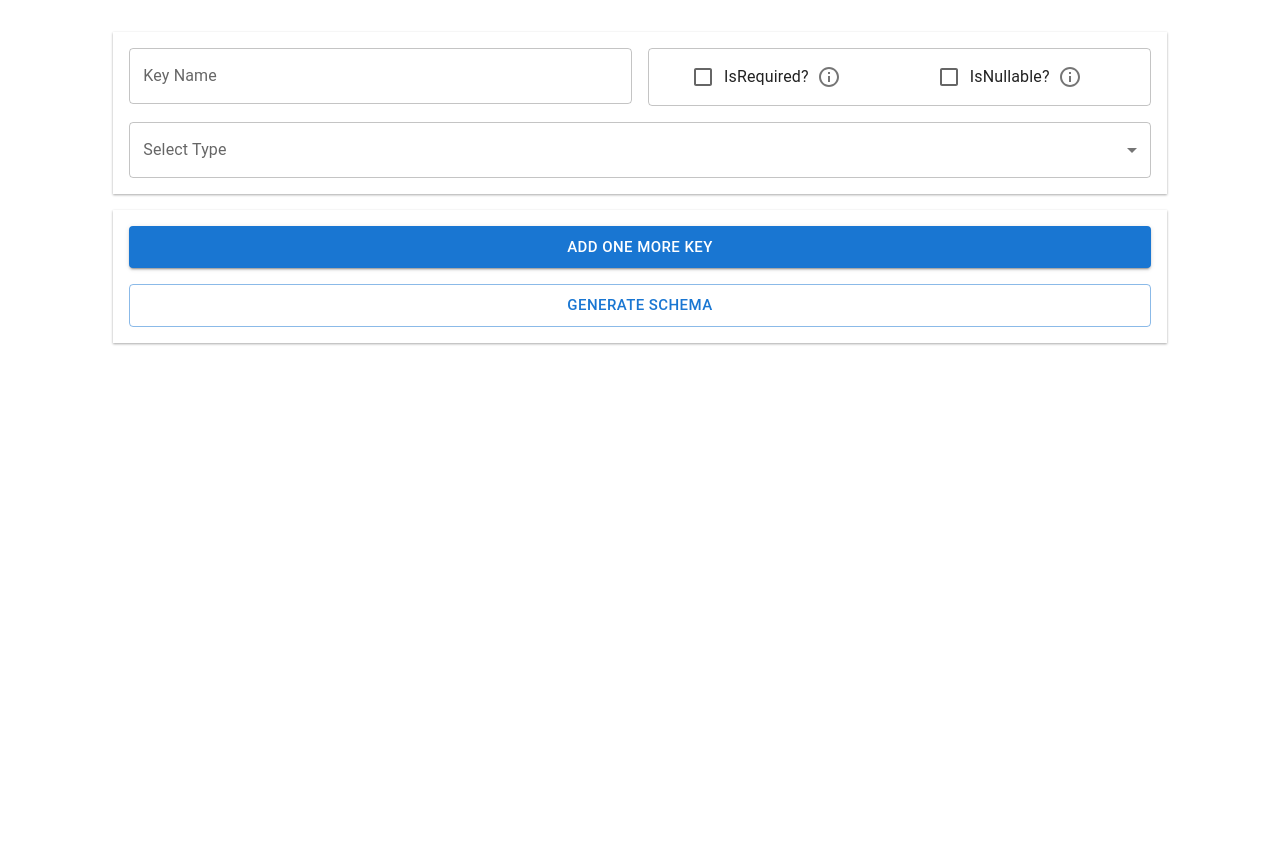
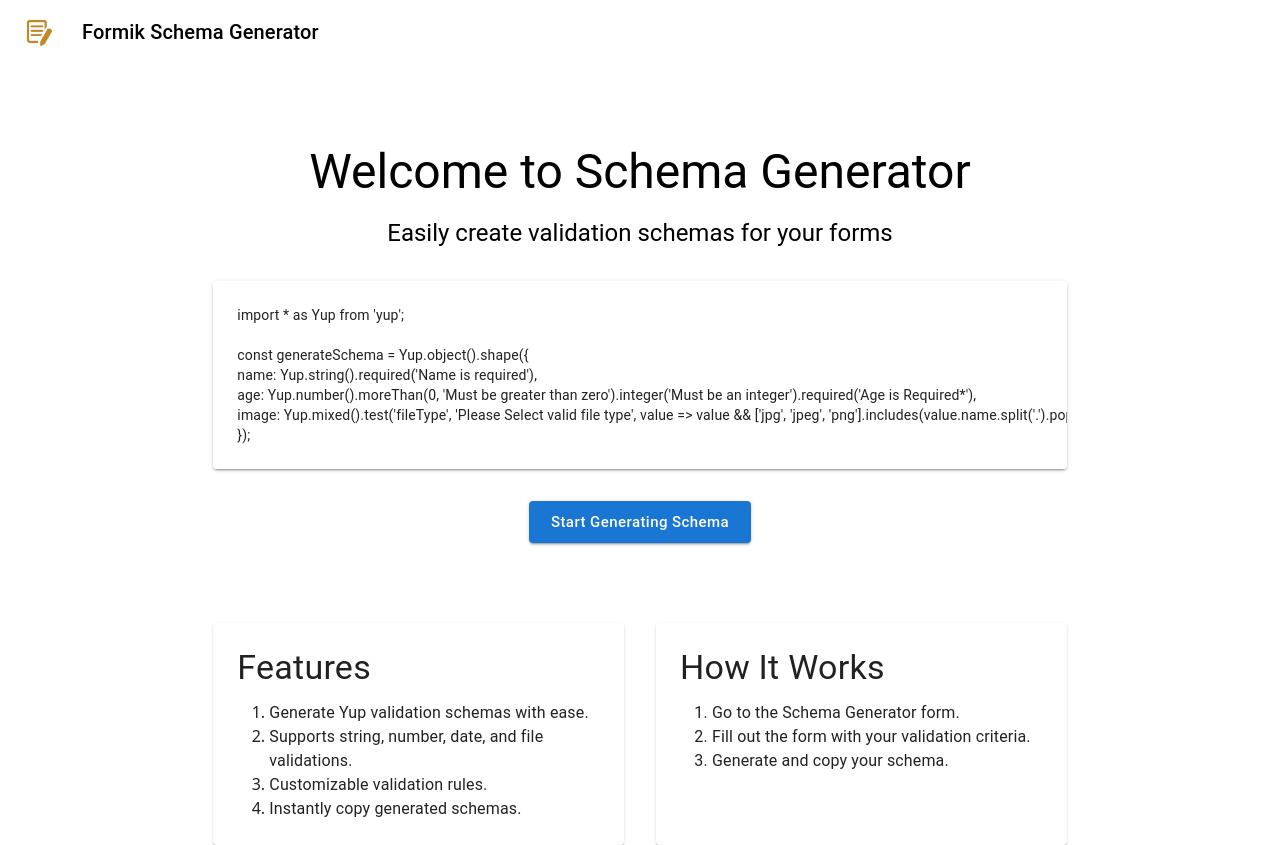
Before and after one commit to Shaivaan/Formik-Schema-Generator, a React (Vite) app: page / in a window 1280 px wide. Before the commit the page ends 800 px from the top, so only its background shows below. Built offline with nearby package versions, Linux system fonts and the light colour scheme.

Commit message:
feat: add landing page

```diff
--- a/src/App.css
+++ b/src/App.css
@@ -1,3 +1,9 @@
+*{
+  margin: 0;
+  padding: 0;
+  box-sizing: border-box;
+}
+
 body{
   font-family: system-ui, -apple-system, BlinkMacSystemFont, 'Segoe UI', Roboto, Oxygen, Ubuntu, Cantarell, 'Open Sans', 'Helvetica Neue', sans-serif;
 }
--- a/src/App.tsx
+++ b/src/App.tsx
@@ -1,12 +1,21 @@
 import { Route, Routes } from 'react-router-dom';
 import './App.css';
 import { Home } from './Routes/Home/Home';
+import MenuAppBar from './Components/Navbar/Navbar';
+import { Box } from '@mui/material';
+import LandingPage from './Routes/LandingPage/LandingPage';
+
 
 function App() {
   return (
+    <>
+      <MenuAppBar/>
       <Routes>
-        <Route path='/' element={<Home/>}/>
+        <Route path='/schema' element={<Home/>}/>
+        <Route path='/' element = {<LandingPage/>}/>
+        <Route path='*' element={<Box>Blank</Box>}/>
       </Routes>
+    </>
   )
 }
 
--- /dev/null
+++ b/src/Components/Navbar/Navbar.css
@@ -0,0 +1,8 @@
+.nav_parent{
+    background-color: inherit !important;
+    color: inherit !important;
+    box-shadow: none !important;
+    position: sticky !important;
+    top: 0 !important;
+    background-color: white !important;
+}
--- /dev/null
+++ b/src/Components/Navbar/Navbar.tsx
@@ -0,0 +1,28 @@
+import AppBar from '@mui/material/AppBar';
+import Toolbar from '@mui/material/Toolbar';
+import Typography from '@mui/material/Typography';
+import IconButton from '@mui/material/IconButton';
+import "./Navbar.css";
+import logo from '../../assets/titleIcon.png'
+
+export default function MenuAppBar() {
+
+  return (
+     <AppBar className='nav_parent'>
+     <Toolbar>
+       <IconButton
+         size="large"
+         edge="start"
+         color="inherit"
+         aria-label="menu"
+         sx={{ mr: 2 }}
+       >
+         <img src={logo} height={'30px'} width={'30px'}/>
+       </IconButton>
+       <Typography variant="h6" component="div" sx={{ flexGrow: 1 }}>
+         Formik Schema Generator
+       </Typography>
+     </Toolbar>
+   </AppBar>
+  );
+}
--- /dev/null
+++ b/src/Routes/LandingPage/LandingPage.css
@@ -0,0 +1,20 @@
+.code_parent{
+    overflow: auto;
+}
+
+.parent_top{
+    display: flex;
+    flex-direction: column;
+    row-gap: 1.5rem;
+}
+
+.paper_comp{
+    box-shadow: rgba(0, 0, 0, 0.06) 0px 2px 4px 0px inset;
+}
+
+.feature_parent{
+    display: flex;
+    flex-direction: column;
+    justify-content: center;
+    align-items: center;
+}
--- /dev/null
+++ b/src/Routes/LandingPage/LandingPage.tsx
@@ -0,0 +1,126 @@
+import {
+  Box,
+  Button,
+  Grid,
+  Paper,
+  Typography,
+} from "@mui/material";
+import { useNavigate } from "react-router-dom";
+import "./LandingPage.css";
+
+const LandingPage = () => {
+  return (
+    <Grid container justifyContent={"center"}>
+      <Grid xs={12} sm={12} md={8}>
+        <WelcomeContent />
+        <HowItWorkAndFeature/>
+      </Grid>
+    </Grid>
+  );
+};
+
+const HowItWorkAndFeature=()=>{
+    return <Grid container spacing={4}>
+        <Grid item xs={12} md={6}><Feauters /></Grid>
+        <Grid item xs={12} md={6}><HowItWork/></Grid>
+    </Grid>
+}
+
+const SchemExamples = () => {
+  return (
+    <Box my={4}>
+      <Box my={2}></Box>
+      <Box my={2}>
+        <Paper elevation={2} sx={{ p: 3 }} className="code_parent paper_comp">
+          <Typography variant="body2" component="pre" textAlign={"left"}>
+            {`import * as Yup from 'yup';
+
+const generateSchema = Yup.object().shape({
+name: Yup.string().required('Name is required'),
+age: Yup.number().moreThan(0, 'Must be greater than zero').integer('Must be an integer').required('Age is Required*'),
+image: Yup.mixed().test('fileType', 'Please Select valid file type', value => value && ['jpg', 'jpeg', 'png'].includes(value.name.split('.').pop()?.toLowerCase() || '')).required('Image is Required*'),
+});`}
+          </Typography>
+        </Paper>
+      </Box>
+    </Box>
+  );
+};
+
+const HowItWork = () => {
+  return (
+    <Paper sx={{ p: 3,height:'100%' }} className="paper_comp">
+      <Box>
+        <Typography variant="h4" gutterBottom width={'100%'}>
+          How It Works
+        </Typography>
+        <Typography variant="body1" marginLeft={'2rem'}>
+          <ol>
+            <li>Go to the Schema Generator form.</li>
+            <li>Fill out the form with your validation criteria.</li>
+            <li>Generate and copy your schema.</li>
+          </ol>
+        </Typography>
+      </Box>
+    </Paper>
+  );
+};
+
+const WelcomeContent = () => {
+  const navigate = useNavigate();
+  return (
+    <Box my={4} py={6} textAlign={"center"} borderRadius={2}>
+      <Typography variant="h3" gutterBottom>
+        Welcome to Schema Generator
+      </Typography>
+
+      <Typography variant="h5" gutterBottom>
+        Easily create validation schemas for your forms
+      </Typography>
+
+      <SchemExamples />
+      <Button
+        variant="contained"
+        size="large"
+        onClick={() => navigate("/schema")}
+        sx={{textTransform:'capitalize'}}
+      >
+        Start Generating Schema
+      </Button>
+    </Box>
+  );
+};
+
+const Feauters = () => {
+  return (
+    <Paper  sx={{ p: 3 }} className="paper_comp">
+    <Box >
+      <Typography variant="h4" gutterBottom width={'100%'}>
+        Features
+      </Typography>
+        <Box marginLeft={'2rem'}>
+            <ol>
+                <li> <Typography variant="body1">
+                Generate Yup validation schemas with ease.
+                </Typography></li>
+                <li>  <Typography variant="body1">
+                Supports string, number, date, and file validations.
+                </Typography></li>
+                <li> <Typography variant="body1">
+                Customizable validation rules.
+                </Typography></li>
+                <li>  <Typography variant="body1">
+                Instantly copy generated schemas.
+                </Typography></li>
+            </ol>
+        </Box>
+
+
+
+    </Box>
+
+    </Paper>
+  );
+};
+
+export default LandingPage;
--- a/src/index.css
+++ b/src/index.css
@@ -3,3 +3,8 @@
     flex-direction: column;
     row-gap: 1rem;
 }
+
+
+/* App Bar  Name, Logo, Theming*/
+/* Form ke top 3 button add, generate aur reset form */
+/* Accordion */
```
